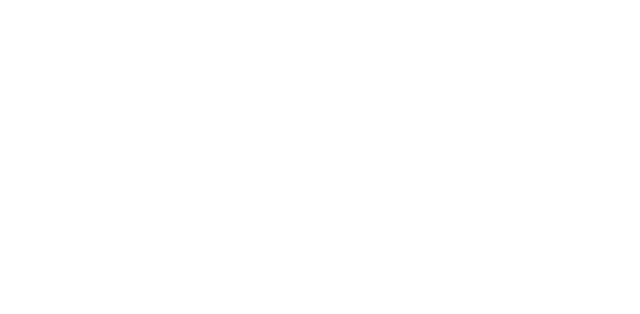
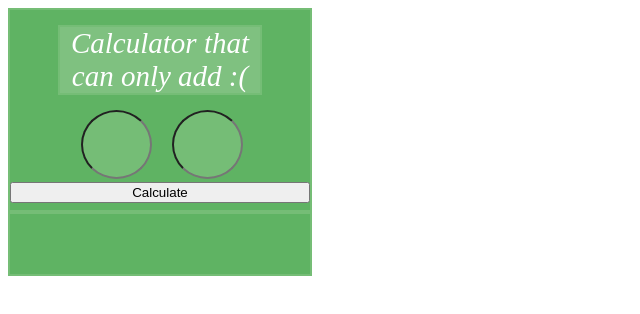
Before and after one commit to BenjieCodes/Dom-Manipulation, a plain HTML site: page index.html in a window 1280 px wide. Shown: the whole page, without its empty margins (0-640 px from the left). Drawn offline with Linux system fonts and the light colour scheme.

Commit message:
Finished Homework Assignment

```diff
--- /dev/null
+++ b/css/main.css
@@ -0,0 +1,65 @@
+.background {
+  width: 300px;
+  height: 200px;
+  background-color: #5FB363;
+  margin: auto 0;
+  border: 2px solid #75BD76;
+}
+
+h1 {
+  text-align: center;
+  font-style: italic;
+  background-color: #7FC180;
+  color: white;
+  border: 2px solid #75BD76;
+  width: 200px;
+  margin: 15px auto;
+  font-weight: lighter;
+  font-size: 29px;
+}
+
+form #value-one {
+  border-radius: 100%;
+  background: #75BD76;
+  margin-left: 71px;
+  width: 63px;
+  height: 63px;
+  float: left;
+}
+
+input {
+  font-size: 26px;
+  color: white;
+  font-weight: bold;
+  text-align: center;
+}
+
+form #value-two {
+  border-radius: 100%;
+    background: #75BD76;
+    margin-left: 20px;
+    width: 63px;
+    height: 63px;
+    float:left;
+    margin-right: 20px;
+}
+
+button {
+  width: 300px;
+  float: left;
+  margin: 3px auto;
+}
+
+.answer {
+  width: 300px;
+  height: 50px;
+  background-color: #5FB363;
+  border: 2px solid #75BD76;
+  float: left;
+  text-align: right;
+  font-size: 26px;
+  color: white;
+  font-weight: bold;
+  text-align: center;
+  padding-top: 10px;
+}
--- a/index.html
+++ b/index.html
@@ -4,7 +4,21 @@
     <meta charset="utf-8">
     <title>Dom Manipulation</title>
   </head>
+  <link rel="stylesheet" href="css/main.css" >
   <body>
+    <div class="background">
+        <h1>Calculator that can only add :( </h1>
 
+      <form>
+        <input type="text" id="value-one" />
+        <input type="text" id="value-two" />
+        <button id="calculate-button">Calculate</button>
+      </form>
+    </div>
+      <div class="answer">
+       <span id="answer"></span>
+      </div>
+
+    <script src="js/main.js" charset="utf-8"></script>
   </body>
 </html>
--- a/js/main.js
+++ b/js/main.js
@@ -0,0 +1,11 @@
+var box1 = document.querySelector("#value-one");
+var box2 = document.querySelector("#value-two");
+var button = document.querySelector("#calculate-button");
+
+button.addEventListener('click', function (event) {
+  event.preventDefault();
+
+  var solution = Number(box1.value) + Number(box2.value);
+  answer.textContent = solution;
+
+});
```
